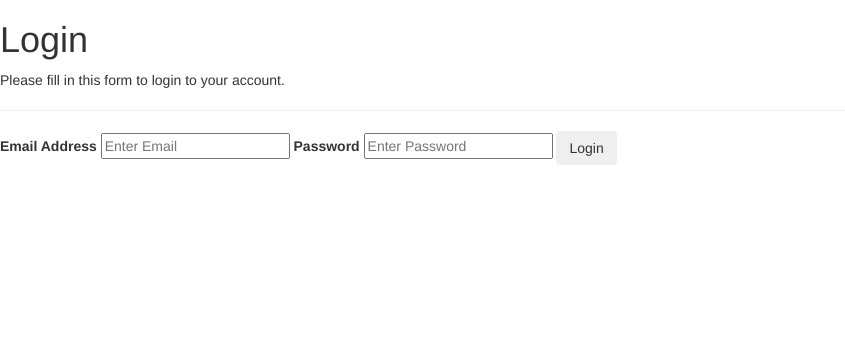
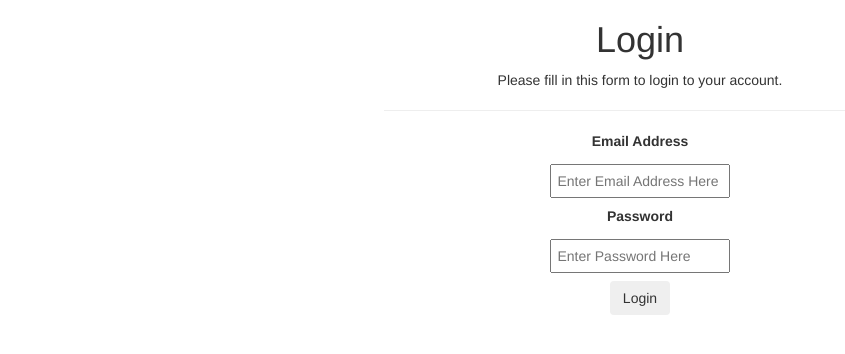
Before and after one commit to Hakeem22/notepad-website, a PHP site: page / in a window 1280 px wide. Shown: the part 52-406 px from the top of the page, without its empty margins (0-845 px from the left). Run offline with PHP 8.4, Linux system fonts and the light colour scheme; some libraries are stand-ins or nearby versions.

Commit message:
Due to removal of br and center tags. Adding CSS changes to style pages

```diff
--- a/css/style.css
+++ b/css/style.css
@@ -0,0 +1,18 @@
+#login_box_container {
+    margin-left: auto;
+    margin-right: auto;
+    text-align: center;
+    width: 40%;
+}
+#login_box {
+    margin-left: auto;
+    margin-right: auto;
+    text-align: center;
+    width: 35%;
+}
+#login_box input[type=text], input[type=password] {
+    width: 100%;
+    padding: 5px;
+    margin: 8px 0;
+    box-sizing: border-box;
+}
--- a/index.php
+++ b/index.php
@@ -34,7 +34,7 @@ $homepage->checkRequest();
     </nav>
 </div>
 
-<div id="login_box">
+<div id="login_box_container">
     <?php
     if (!isset($_SESSION['logged_in'])) {
         ?>
@@ -46,39 +46,41 @@ $homepage->checkRequest();
     ?>
     <?php
     if (!isset($_SESSION['logged_in'])) {?>
+        <div id="login_box">
             <form action="" method="post">
 
                 <label for="email"><b>Email Address</b></label>
-            <input type="text" placeholder="Enter Email" name="email" required>
+                <input type="text" placeholder="Enter Email Address Here" name="email" required>
 
                 <label for="pw"><b>Password</b></label>
-            <input type="password" placeholder="Enter Password" name="pw" required>
+                <input type="password" placeholder="Enter Password Here" name="pw" required>
 
                 <button type="submit" class="btn" name="submit">Login</button>
             </form>
+        </div>
         <?php
         echo $homepage->getLoginRejectionMessage();
     } else {
         ?>
+        <div id="logged_in_login_box">
             <form method="post">
                 <label>Please select the note you would like to load</label>
-            <form>
                     <select name="notes">
                         <option value="1">Note 1</option>
                         <option value="2">Note 2</option>
                         <option value="3">Note 3</option>
                     </select>
-            </form>
                 <button type="submit" name="loadNotes">Load Note</button>
 
                 <label>You are updating Note <?php echo str_replace("text", "", $_SESSION['note_index']) ?></label>
                 <label>Title:</label>
-            <input type="text" id="subject" name="subject" value="<?php echo $homepage->getNotes()->getNoteSubject() ?>" style="width: 713px;">
+                <input type="text" id="subject" name="subject" value="<?php echo $homepage->getNotes()->getNoteSubject() ?>">
 
                 <label>Note:</label>
                 <textarea name="textArea" rows="20" cols="100"><?php echo $homepage->getNotes()->getNoteText(); ?></textarea>
                 <button type="submit" name="saveButton">Save Text</button>
             </form>
+        </div>
     <?php } ?>
 </div>
 </html>
--- a/register.php
+++ b/register.php
@@ -18,7 +18,7 @@ if (isset($_POST['submit'])) {
 }
 ?>
 <html>
-<div id="login_box">
+<div id="login_box_container">
     <center>
         <h1>Register</h1>
         <p>Please fill in this form to create an account.</p>
```
Lines whose indentation alone changed are shown as unchanged.
